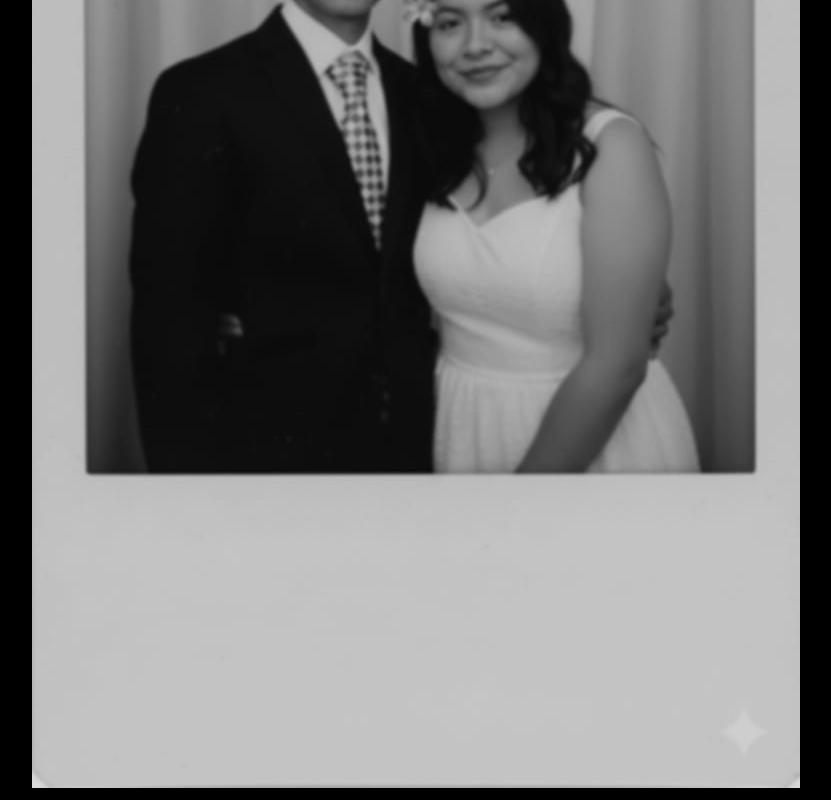
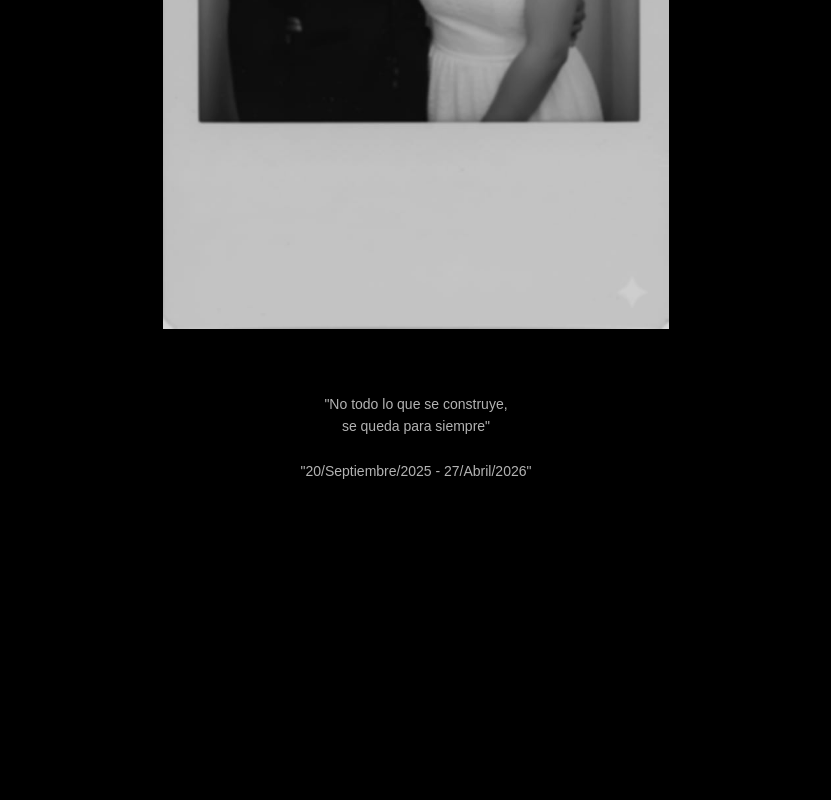
Before and after one commit to JoestarDGame1/LineaTiempoGrett, a plain HTML site: page index.html in a window 1280 px wide. Shown: the part 730-1530 px from the top of the page, without its empty margins (224-1055 px from the left). After the commit the page ends 1220 px from the top, so only its background shows below. Drawn offline with Linux system fonts and the light colour scheme.

Commit message:
Update index.html

```diff
--- a/index.html
+++ b/index.html
@@ -12,7 +12,7 @@
       padding-top: 50px;
     }
     img {
-      max-width: 80%;
+      max-width: 40%; /* imagen más pequeña */
       opacity: 0.85;
       margin-top: 30px;
     }
@@ -20,6 +20,12 @@
       opacity: 0.5;
       font-size: 16px;
       margin-top: 20px;
+    }
+    .final {
+      margin-top: 60px;
+      font-size: 14px;
+      opacity: 0.7;
+      line-height: 1.6;
     }
   </style>
 </head>
@@ -33,5 +39,12 @@
 
   <img src="assets/img/2029.jpg" alt="promesa vacia">
 
+  <div class="final">
+    "No todo lo que se construye,<br>
+    se queda para siempre"<br><br>
+
+    "20/Septiembre/2025 - 27/Abril/2026"
+  </div>
+
 </body>
 </html>
```
